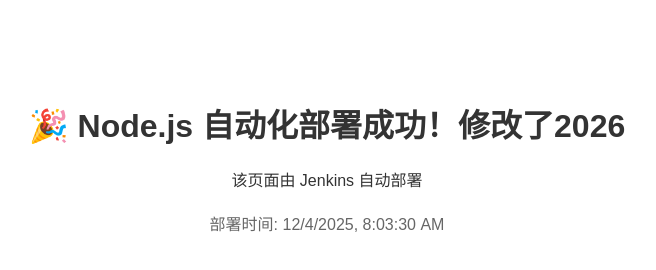
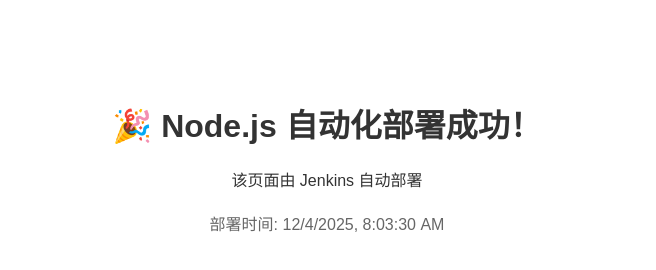
Before and after one commit to bcgbsh/nodejs-jenkins-demo, a website: page public/index.html in a window 1280 px wide. Shown: the whole page, without its empty margins (313-969 px from the left). Drawn offline with Linux system fonts and the light colour scheme.

Commit message:
还原页面

```diff
--- a/public/index.html
+++ b/public/index.html
@@ -20,7 +20,7 @@
 </head>
 <body>
   <div class="container">
-    <h1>🎉 Node.js 自动化部署成功！修改了2026</h1>
+    <h1>🎉 Node.js 自动化部署成功！</h1>
     <p>该页面由 Jenkins 自动部署</p>
     <div class="version">部署时间: <span id="deployTime"></span></div>
   </div>
```
